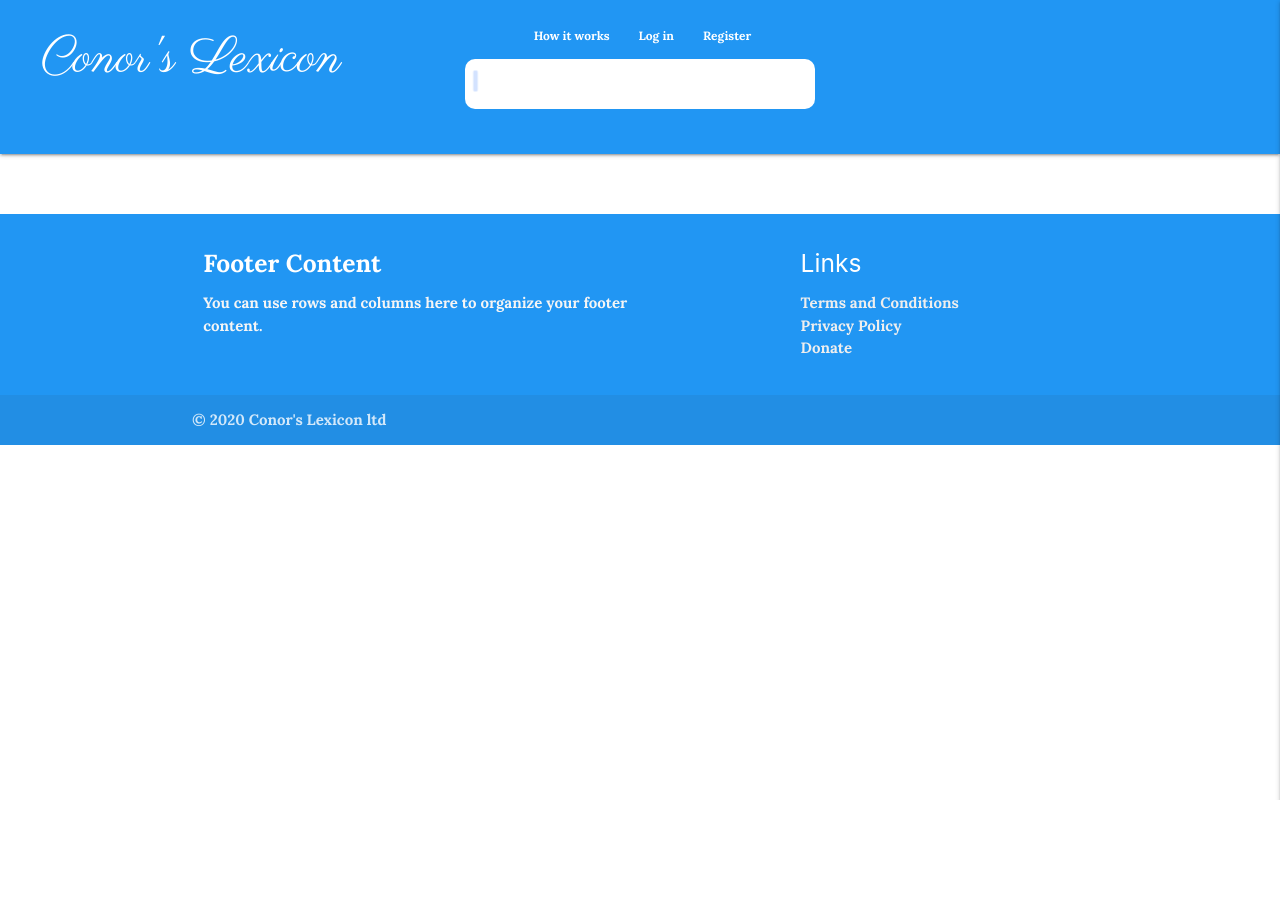
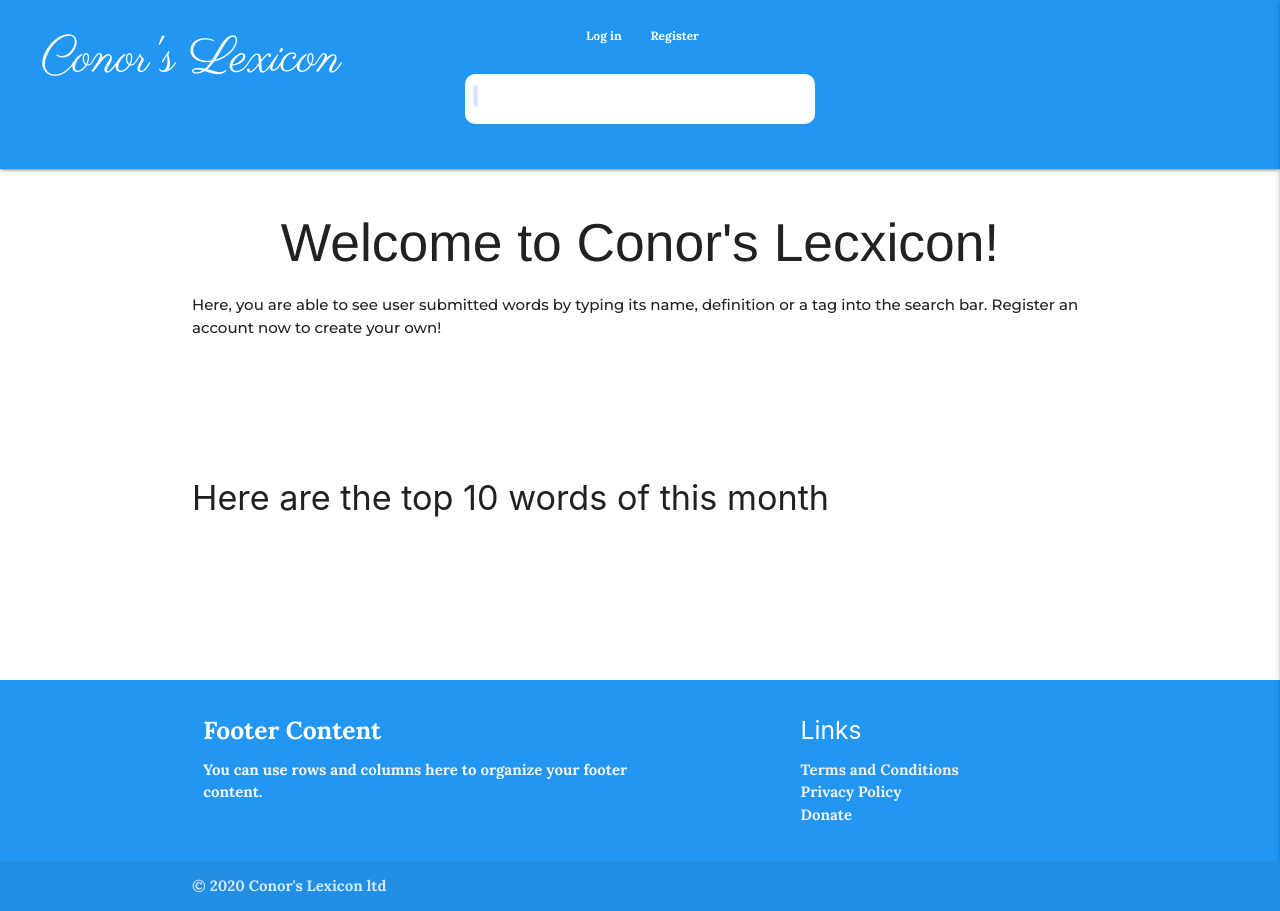
Before and after one commit to Code-Institute-Submissions/Conors-Lexicon, a Flask app: page / in a window 1280 px wide. Before the commit the page ends 800 px from the top, so only its background shows below. Run offline with Flask 2, Linux system fonts and the light colour scheme; data that the repository does not hold is empty; some libraries are stand-ins or nearby versions.

Commit message:
added update-user page that can be accessed via edit button on profile page, profile page has better design, update user page has partial functionality from python code

```diff
--- a/app.py
+++ b/app.py
@@ -27,11 +27,6 @@ def get_dictionary():
         [{"$sample": {"size": 1}}])])
 
     return render_template("index.html", words=words, words_rng=words_rng)
-
-
-@app.route("/how_it_works")
-def how_it_works():
-    return render_template("howitworks.html")
 
 
 @app.route("/search", methods=["GET", "POST"])
@@ -101,7 +96,6 @@ def profile(username):
     username = mongo.db.users.find_one(
         {"username": session["user"]})
 
-
     return render_template("profile.html", username=username, words=words)
 
 
@@ -147,10 +141,28 @@ def update_word(word_id):
         }
         mongo.db.words.update({"_id": ObjectId(word_id)}, submit)
         flash("Word Successfully Updated")
+        return redirect(url_for("get_dictionary"))
 
     word = mongo.db.words.find_one({"_id": ObjectId(word_id)})
     word_type = mongo.db.word_type.find().sort("category_name", 1)
     return render_template("update.html", word=word, word_type=word_type)
+
+
+@app.route("/update_user/<user_id>", methods=["GET", "POST"])
+def update_user(user_id):
+    if request.method == "POST":
+
+        submit = {
+            "name": request.form.get("name"),
+            "email": request.form.get("email"),
+            "location": request.form.get("location")
+        }
+        user_id = mongo.db.users.find_one({"user_id": ObjectId(user_id)})
+        mongo.db.users.update({"_id": ObjectId(user_id)}, submit)
+        flash("Your Profile details have been changed")
+        return redirect(url_for("get_dictionary"))
+
+    return render_template("update-user.html", user_id=user_id)
 
 
 @app.route("/delete_word/<word_id>")
--- a/static/css/style.css
+++ b/static/css/style.css
@@ -1,8 +1,6 @@
 /* Imported Google Font */
 @import url('https://fonts.googleapis.com/css2?family=Lora:wght@700&family=Montserrat:wght@500&family=Playfair+Display&display=swap');
 @import url('https://fonts.googleapis.com/css2?family=Parisienne&display=swap');
-
-
 
 /* Fonts */
 
@@ -18,11 +16,8 @@
 .Parisienne {
     font-family:'Parisienne', cursive;
     font-weight:500;
-
 }
-
 /* colours */
-
 
 .blue {
    background-color:#77A6F7;
@@ -52,12 +47,12 @@
 
     background-color:#44318d;
 }
+
 /* margins */
 
 .mr-10 {
     margin-left:10px;
 }
-
 .mt-150 {
     margin-top:150px;
 }
@@ -65,11 +60,14 @@
 .pb-30 {
     padding-bottom:30px;
 }
-.padding {
+.padding-nav {
     padding-top:25px;
     padding-bottom:15px;
 }
-
+.top-nav-margin {
+    margin-bottom:0px;
+    margin-top:0px;
+}
 .mt-15 {
     margin-top:15px;
 }
@@ -79,13 +77,10 @@
 .mb-100 {
     margin-bottom:100px;
 }
-
 .ml-25 {
     margin-left:25px;
 }
-
 .pt-20 {
-
     padding-top:20px;
 }
 
@@ -97,22 +92,24 @@
     padding-right:30px;
 }
 
-.border-black {
-
-    box-shadow: 1 1 1px rgba(0, 0, 0, 0);
-        transform:none;
+.welcome-margins {
+    margin:75px 0px 125px 0px;
 }
 
+/** Index page **/
 
-
-
-/** Index page **/
 .border-style {
 
-border-top: 1px solid #ddd;
+    border-top: 1px solid #ddd;
     border-right: 1px solid #ddd;
     border-left: 1px solid #ddd;
     margin: .5rem 0 1rem 0;
+}
+.font-size-20 {
+    font-size:20px;
+}
+.font-weight-600 {
+    font-weight:600;
 }
 /* navbar */
 
@@ -122,7 +119,6 @@ nav {
 nav .brand-logo {
     font-size:50px;
 }
-
 .navbar-link:active {
     text-decoration: underline;
 }
@@ -132,12 +128,11 @@ nav .brand-logo {
 .text-shadow {
     text-shadow: 2px 2px 2px rgba(0, 0, 0, 0.5);
 }
-
 .flashes h4 {
     line-height: 2;
 }
 nav.nav-center ul {
-     text-align:center;
+    text-align:center;
 }
 nav.nav-center ul li {
     display: inline;
@@ -146,7 +141,6 @@ nav.nav-center ul li {
 nav.nav-center ul li a {
     display: inline-block;
 }
-
 nav ul a {
     padding-right:10px;
     font-size: 12px;
@@ -154,29 +148,17 @@ nav ul a {
 .btn-small {
     margin: 5px;
 }
-
-.top-nav-margin {
-    margin-bottom:0px;
-    margin-top:0px;
-}
-
-
-.remove-shadow {
-    box-shadow:none;
-    -webkit-box-shadow:none;
-}
-
 .collapsible-header .col strong {
     margin: 5px;
     line-height: 42px;
 }
+/* Taken from freefrontend.com */
 .form {
     position: relative;
     display:flex;
     justify-content: center;
     align-items:center;
 }
-
 .input-index {
     width: 350px;
     height:50px;
@@ -189,24 +171,20 @@ nav ul a {
     font-family: "Dosis", sans-serif;
     outline:none;
 }
-
 .ico {
     position:absolute;
     top: 10px;
     font-size: 24px;
     color:#77a6fc;
 }
-
 .blink {
     transform: rotate(90deg);
     animation: outFocus 1s infinite ease-in-out;
 }
-
 .search {
     transition: 1s;
     animation: onFocus 1s 1 ease-in-out;
 }
-
 @keyframes outFocus {
     to {
         opacity: 0;
@@ -215,7 +193,6 @@ nav ul a {
         opacity: 1;
     }
 }
-
 @keyframes onFocus {
     to {
         transform: rotateY(0deg);
@@ -232,11 +209,9 @@ nav ul a {
       text-align:center;
       margin-left:0px;
   }
-
 }
 @media only screen and (max-width: 463px) {
   nav .brand-logo{
       font-size:26px;
   }
-
 }
--- a/static/js/script.js
+++ b/static/js/script.js
@@ -1,25 +1,11 @@
 $(document).ready(function () {
     $(".sidenav").sidenav({edge: "right"});
     $(".collapsible").collapsible();
+    $('.modal').modal();
+    $('.dropdown-trigger').dropdown();
     $(".tooltipped").tooltip();
     $("select").formSelect();
-    $('textarea#word_in_sentence, textarea#word_definition').characterCounter();
-    $(".datepicker").datepicker({
-        format: "dd mmmm, yyyy",
-        yearRange: 3,
-        showClearBtn: true,
-        i18n: {
-            done: "Select"
-        }
-    });
-
-
-});
-
- $('.dropdown-trigger').dropdown();
-
-$(document).ready(function(){
-$(".ico").addClass("fa-minus blink rotate");
+    $(".ico").addClass("fa-minus blink rotate");
   $("input").focus(function () {
     $(".ico").addClass("fa-search search");
     $(".ico").removeClass("fa-minus blink");
@@ -27,13 +13,8 @@ $(".ico").addClass("fa-minus blink rotate");
   $("input").focusout(function () {
     $(".ico").addClass("fa-minus blink");
     $(".ico").removeClass("search");
-  });
-
-
-$(document).ready(function(){
-    $('.modal').modal();
-  });
-
+    $('textarea#word_in_sentence, textarea#word_definition').characterCounter();
+});
 
     validateMaterializeSelect();
     function validateMaterializeSelect() {
--- a/templates/base.html
+++ b/templates/base.html
@@ -17,14 +17,13 @@
       <header>
       <div class="navbar-fixed ">
          <nav class="nav-center nav-extended ">
-            <div class="nav-wrapper padding blue">
+            <div class="nav-wrapper padding-nav blue">
             <div class="row top-nav-margin">
             <div class="col m6 offset-m3 l3 pt-20">
                <a href="{{ url_for('get_dictionary') }}" class="brand-logo Parisienne">Conor's Lexicon</a>
                 </div>
                 <a href="#" data-target="mobile-demo" class="sidenav-trigger right"><i class="fas fa-bars"></i></a>
                <ul class="col s6 lora hide-on-med-and-down">
-               <li><a href="{{ url_for('how_it_works') }}" class="navbar-link">How it works</a></li>
                   {% if session.user %}
                   <li><a href="{{ url_for('add_word') }}" class="navbar-link">New Word</a></li>
                   {% if session.user|lower == "admin"|lower %}
--- a/templates/index.html
+++ b/templates/index.html
@@ -1,7 +1,13 @@
 {% extends "base.html" %}
 {% block content %}
 
+<div class="row welcome-margins ">
+<div class="col8 offset2">
+<h2 class="center playfair-display">Welcome to Conor's Lecxicon!</h2>
+<p class="montserrat">Here, you are able to see user submitted words by typing  its name, definition or a tag into the search bar. Register an account now to create your own!</p>
 
+</div>
+</div>
 
 {% for word in words_rng %}
   <div class="row mb-100">
@@ -22,6 +28,11 @@
     </div>
   </div>
 {% endfor %}
+<div class="row">
+<div class="col8 offset2">
+<h4> Here are the top 10 words of this month</h4>
+</div>
+</div>
 {% if words|length > 0 %}
 {% for word in words %}
 <script>
@@ -37,13 +48,13 @@ function copyToClipboard(element) {
 <div class="row border-style beige">
 <div class=" col l10 s8 ">
       <div class="ml-25 pt-20 lora">
-         <p id="copyword">{{ word.word_name }}</p>
+         <p id="copyword" class="font-size-20">{{ word.word_name }}</p>
       </div>
       <div class="ml-25 montserrat">
-        <p id="copy-text" type="text">Category: {{ word.category_name }}</p>
+        <p id="copy-text" type="text" class="font-weight-600">Category: {{ word.category_name }}</p>
          <p>Definition: {{ word.word_definition }}</p>
          <p>Word in sentence: {{ word.word_in_sentence }}</p>
-         <p>Associated Hashtags: {{ word.tags }}</p>
+         <p>Associated Hashtag: {{ word.tags }}</p>
          <p><em>by: {{ word.created_by }}</em></p>
       </div>
 </div>
```
Also changed, not shown: templates/howitworks.html (+0 -7 lines), templates/profile.html (+19 -9 lines), templates/update-user.html (added, +61 -0 lines), README.md, static/images/book.png (added).
